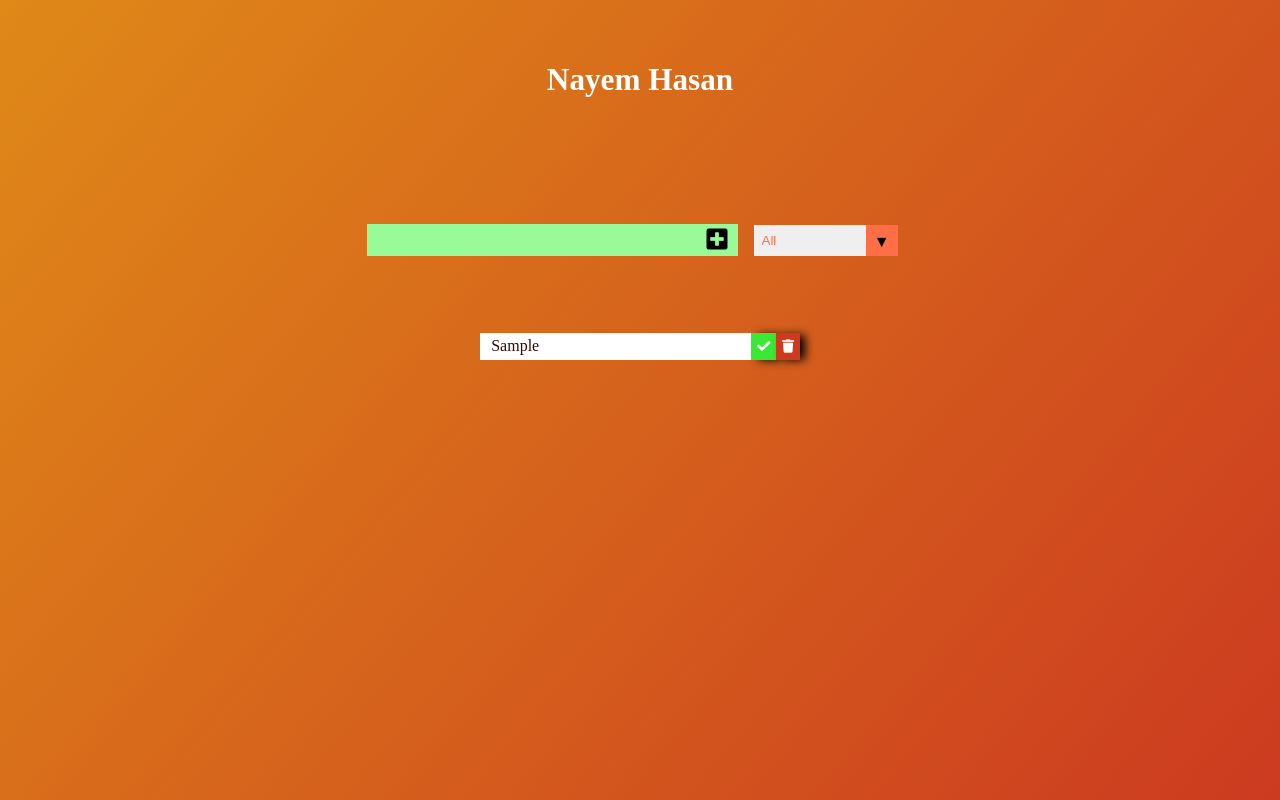
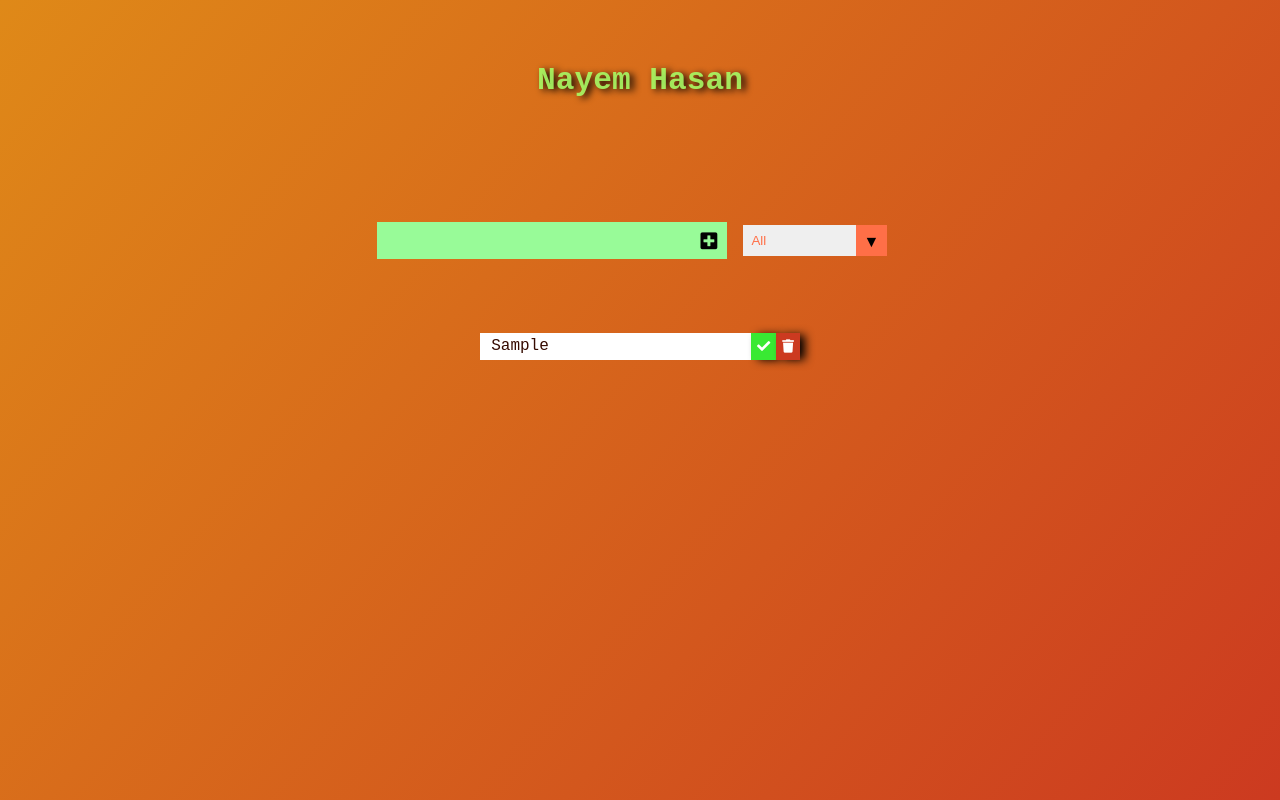
Before and after one commit to NayemLiyon/Selector-var, a plain HTML site: page html file/index.html in a window 1280 px wide. Both pictures are taken after typing "Sample" into the empty fields and a click on the button 717 px from the left and 240 px from the top of the page. Drawn offline with Linux system fonts and the light colour scheme.

Commit message:
add some changed of style

```diff
--- a/css file/style.css
+++ b/css file/style.css
@@ -24,10 +24,18 @@ form {
 }
 form input,
 form button {
-  padding: 2px 10px;
-  font-size: 1.5rem;
+  padding: 5px 10px;
+  font-size: 1.2rem;
   border: none;
   background-color: palegreen;
+  font-family: system-ui;
+  font-weight: 600;
+}
+h2 {
+  font-family: monospace;
+  color: #a9ff67e0;
+  text-shadow: 4px 2px 7px black;
+  border-radius: 2px;
 }
 input {
   outline: none;
@@ -37,7 +45,6 @@ form button {
   cursor: pointer;
   background: palegreen;
   transition: all 0.3s ease;
-
 }
 form button:hover {
   background: rgb(218, 67, 41);
@@ -61,19 +68,20 @@ ul.todo-list {
   justify-content: space-between;
   background: white;
   margin-top: 13px;
-  transition: all .5s ease;
+  transition: all 0.5s ease;
+  font-family: monospace;
+  font-size: 16px;
 }
-.fall{
+.fall {
   transform: translateY(8rem) rotateZ(20deg);
   opacity: 0;
-  transition: .5s;
+  transition: 0.5s;
 }
 li.todo-item {
   flex: 1;
   padding-top: 4px;
   margin-left: 0.7rem;
   color: rgb(54, 11, 0);
-
 }
 
 button.complete-btn {
@@ -90,18 +98,17 @@ button.trush-btn {
   color: white;
   box-shadow: 6px 1px 10px -1px black;
 }
- .fa-trash,.fa-check {
+.fa-trash,
+.fa-check {
   pointer-events: none;
 }
-.completed{
+.completed {
   opacity: 0.5;
   text-decoration: line-through;
 }
 
-
-
 /* //SELECT PART */
-select{
+select {
   -webkit-animation: none;
   -webkit-appearance: none;
   -moz-appearance: none;
@@ -110,24 +117,24 @@ select{
   color: #ff6f47;
   width: 9rem;
   cursor: pointer;
-  padding: .5rem;
+  padding: 0.5rem;
 }
-.select{
+.select {
   margin: 1rem;
   position: relative;
   overflow: hidden;
 }
-.select::after{
+.select::after {
   content: "\25BC";
   position: absolute;
   top: 0;
   right: 0;
   background-color: #ff6f47;
-  padding: .5rem;
+  padding: 0.5rem;
   pointer-events: none;
-  transition: .4s;
+  transition: 0.4s;
   cursor: pointer;
 }
-.select:hover::after{
+.select:hover::after {
   background: white;
 }
--- a/js file/app.js
+++ b/js file/app.js
@@ -4,11 +4,15 @@ const todoButton = document.querySelector(".input-button");
 const todoList = document.querySelector(".todo-list");
 const filterOption = document.querySelector(".filter-todo");
 
+
+
 //Event listener
 document.addEventListener('DOMContentLoaded',getTodoos)
 todoButton.addEventListener("click", addTodo);
 todoList.addEventListener("click", deleteCheck);
 filterOption.addEventListener("click", filterTodos);
+
+
 
 //  Function
 function addTodo(event) {
@@ -42,6 +46,9 @@ function addTodo(event) {
   todoInput.value = "";
 }
 
+
+
+
 function deleteCheck(e) {
   //Delete
   const item = e.target;
@@ -62,6 +69,9 @@ function deleteCheck(e) {
   }
 }
 
+
+
+
 function filterTodos(e) {
   const todos = todoList.childNodes;
   todos.forEach(function (todo) {
@@ -78,9 +88,9 @@ function filterTodos(e) {
         break;
       case "uncompleted ":
         if (!todo.classList.contains("completed")){
-          todo.style.display = "flex";
+          todo.style.display = "none";
         }else{
-            todo.style.display = 'none'
+            todo.style.display = 'flex'
         }
         break;
     }
@@ -98,6 +108,8 @@ function saveLocalTodos(todo){
     todos.push(todo)
     localStorage.setItem('todos',JSON.stringify(todos))
 }
+
+
 
 
 function getTodoos(){
@@ -135,6 +147,9 @@ function getTodoos(){
 };
 
 
+
+
+
 function removeLocalStoragee(todo){
         let todos
         if(localStorage.getItem('todos') === null){
```
Also changed, not shown: html file/index.html (+9 -4 lines). Lines whose indentation alone changed are shown as unchanged.
